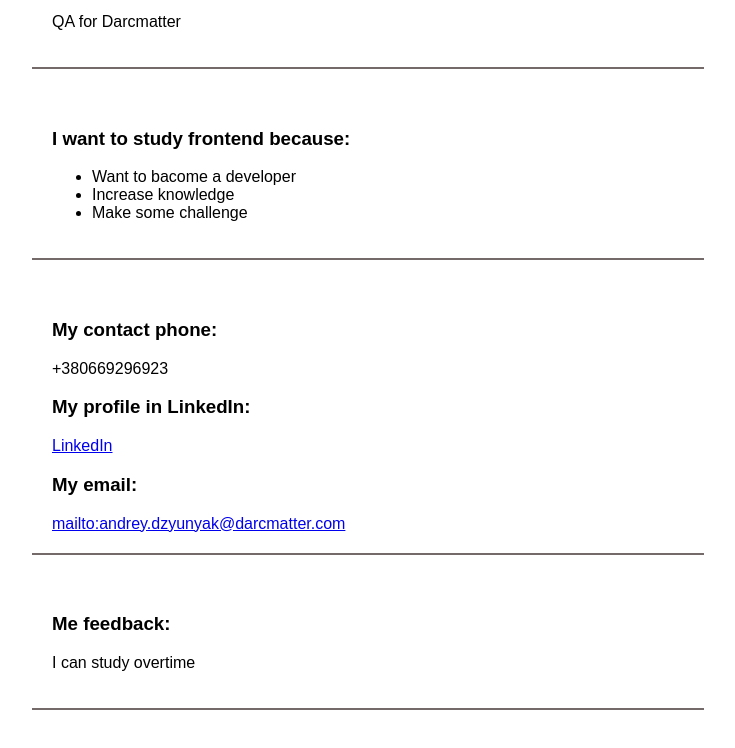
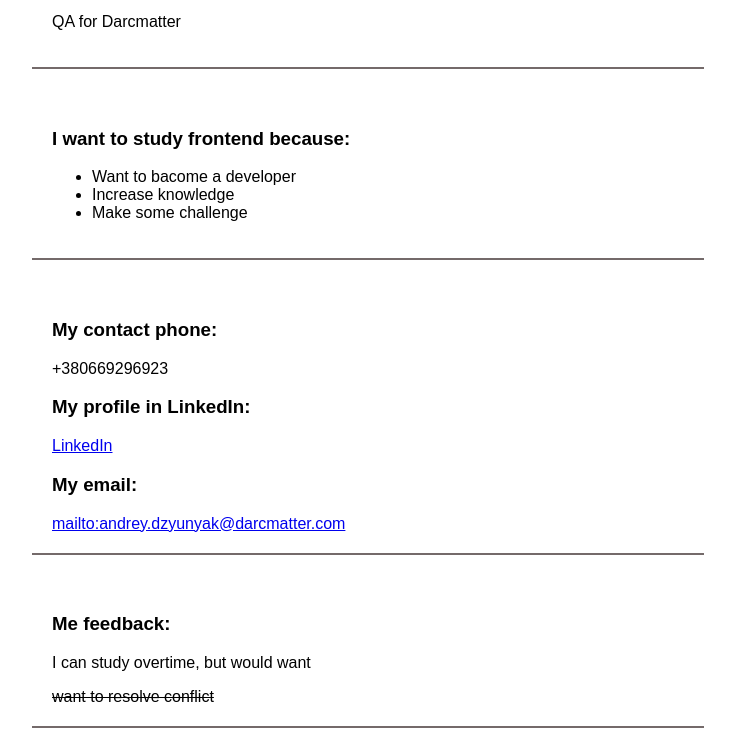
Before and after one commit to ADzyunyak/TT, a plain HTML site: page index.html in a window 1280 px wide. Shown: the part 527-1275 px from the top of the page, without its empty margins (76-811 px from the left). Drawn offline with Linux system fonts and the light colour scheme; a script that the page names is missing.

Commit message:
cjnflict

```diff
--- a/index.html
+++ b/index.html
@@ -51,7 +51,8 @@
     </div>
     <div>
         <h3>Me feedback:</h3>
-        <p>I can study overtime</p>
+        <p>I can study overtime, but would want</p>
+        <s>want to resolve conflict</s>
         <!-- <ul>
             <li>что 1</li>
             <li>что 2</li>
```
